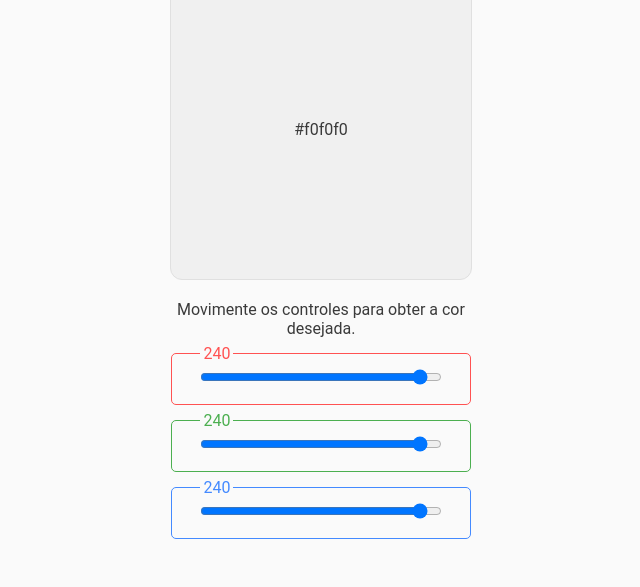
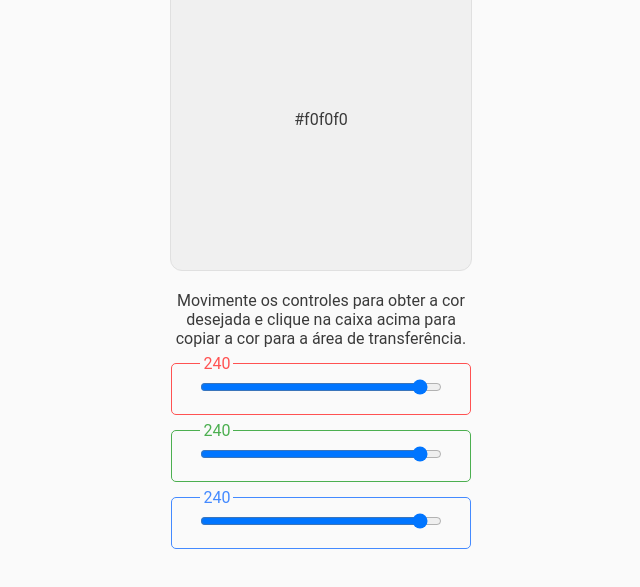
Before and after one commit to marcosdiasdev/color-mixer, a plain HTML site: page index.html in a window 1280 px wide. Shown: the part 153-740 px from the top of the page, without its empty margins (319-959 px from the left). Drawn offline with Linux system fonts and the light colour scheme.

```diff
--- a/assets/css/style.css
+++ b/assets/css/style.css
@@ -14,7 +14,7 @@
   flex-direction: column;
   justify-content: center;
   align-items: center;
-  height: 100vh;
+  min-height: 100vh;
 }
 
 main p {
--- a/index.html
+++ b/index.html
@@ -11,7 +11,7 @@
   <main>
     <h1>Color Mixer 🎨</h1>
     <div id="color"></div>
-    <p>Movimente os controles para obter a cor desejada.</p>
+    <p>Movimente os controles para obter a cor desejada e clique na caixa acima para copiar a cor para a área de transferência.</p>
     <form>
       <div class="redDiv">
         <label for="red"></label>
```
Also changed, not shown: 1 other file.
